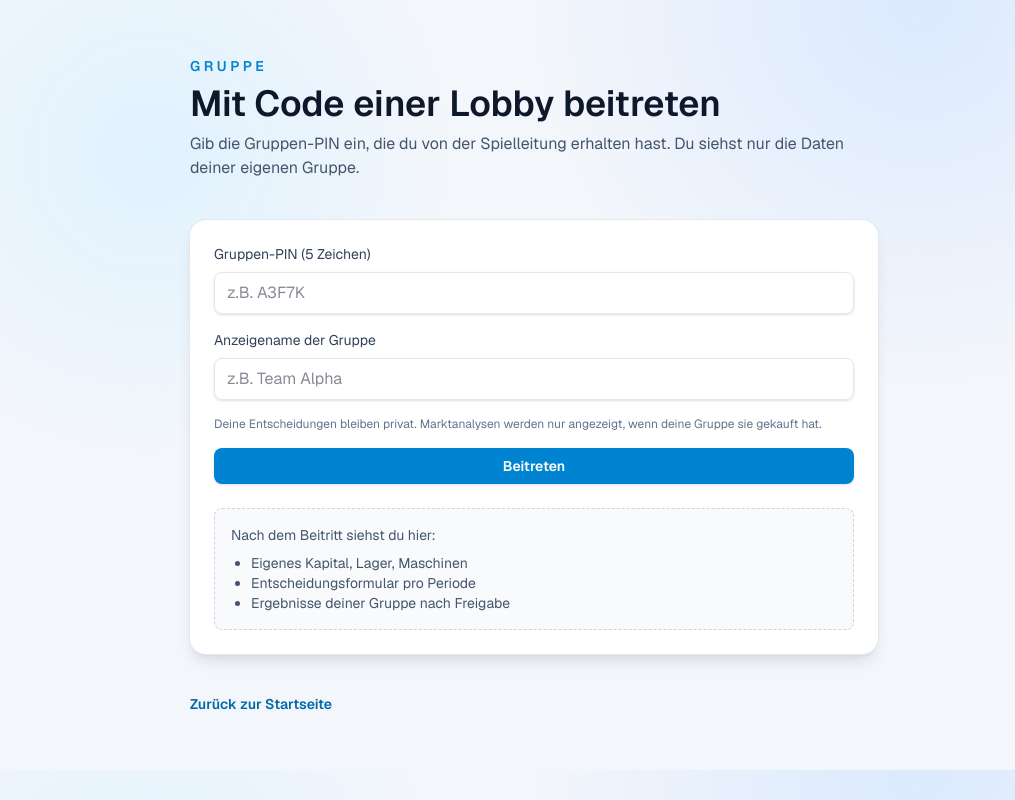
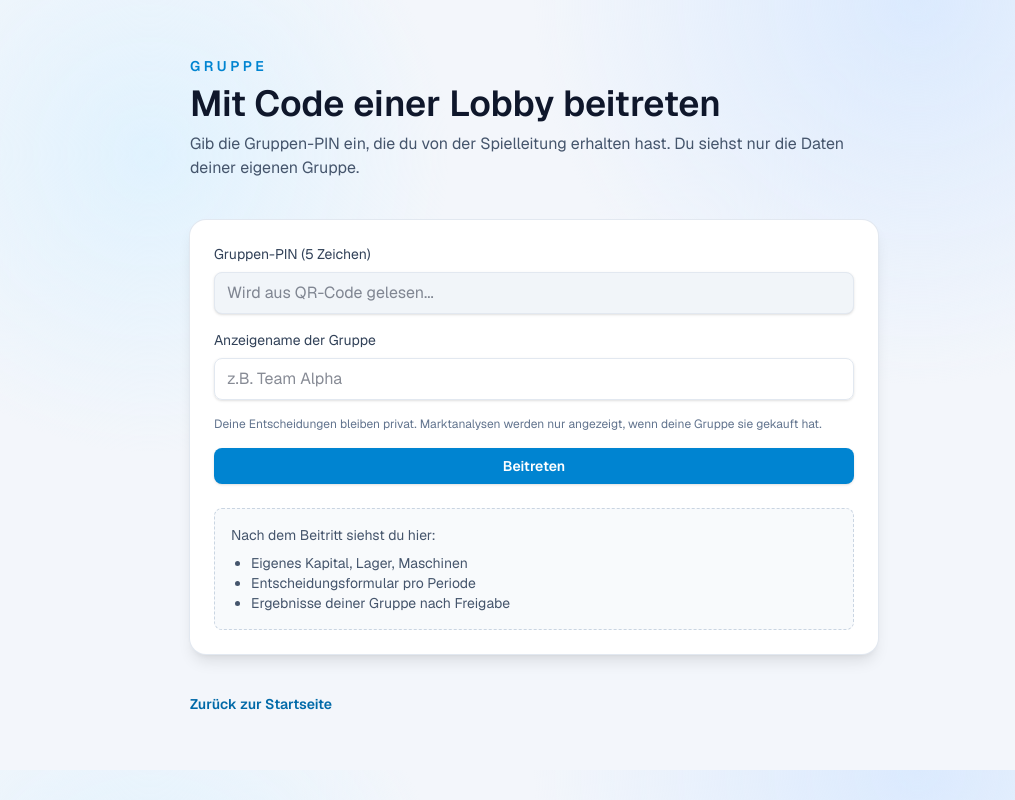
Before and after one commit to swjnmang/marktmatch5, a Next.js app in the folder mm5-vercel/: page /gruppe/1 in a window 1280 px wide. Shown: the whole page, without its empty margins (106-1121 px from the left). Built offline with nearby package versions, Linux system fonts and the light colour scheme; no server answers.

Commit message:
fix: improve PIN handling from URL parameter and disable manual PIN input

```diff
--- a/mm5-vercel/src/app/gruppe/game-form.tsx
+++ b/mm5-vercel/src/app/gruppe/game-form.tsx
@@ -16,12 +16,15 @@ export function GruppeGameForm() {
   const [groupName, setGroupName] = useState("");
   const [loading, setLoading] = useState(false);
   const [error, setError] = useState("");
+  const [mounted, setMounted] = useState(false);
 
   useEffect(() => {
-    const pinParam = searchParams?.get("pin");
+    // Lese PIN direkt aus searchParams
+    const pinParam = searchParams.get("pin");
     if (pinParam) {
       setPin(pinParam);
     }
+    setMounted(true);
   }, [searchParams]);
 
   const handleJoin = async (e: React.FormEvent) => {
@@ -30,14 +33,21 @@ export function GruppeGameForm() {
     setLoading(true);
 
     try {
-      if (!pin.trim() || !groupName.trim()) {
-        setError("Bitte fülle alle Felder aus.");
+      if (!groupName.trim()) {
+        setError("Bitte gib einen Gruppennamen ein.");
+        setLoading(false);
+        return;
+      }
+
+      // Überprüfe PIN - sie sollte bereits aus der URL geladen sein
+      if (!pin || pin.trim().length === 0) {
+        setError("PIN fehlt. Bitte scanne den QR-Code erneut oder prüfe den Link.");
         setLoading(false);
         return;
       }
 
       if (pin.length !== 5) {
-        setError("PIN muss 5 Zeichen lang sein.");
+        setError(`PIN muss 5 Zeichen lang sein (aktuell: ${pin.length} Zeichen: "${pin}").`);
         setLoading(false);
         return;
       }
@@ -114,10 +124,9 @@ export function GruppeGameForm() {
             <input
               type="text"
               value={pin}
-              onChange={(e) => setPin(e.target.value.toUpperCase())}
-              placeholder="z.B. A3F7K"
-              maxLength={5}
-              className="rounded-lg border border-slate-200 px-3 py-2 text-base text-slate-900 shadow-sm focus:border-sky-400 focus:outline-none focus:ring-2 focus:ring-sky-200"
+              disabled={true}
+              placeholder="Wird aus QR-Code gelesen..."
+              className="rounded-lg border border-slate-200 px-3 py-2 text-base text-slate-900 shadow-sm focus:border-sky-400 focus:outline-none focus:ring-2 focus:ring-sky-200 disabled:bg-slate-100 disabled:cursor-not-allowed"
             />
           </label>
 
```
